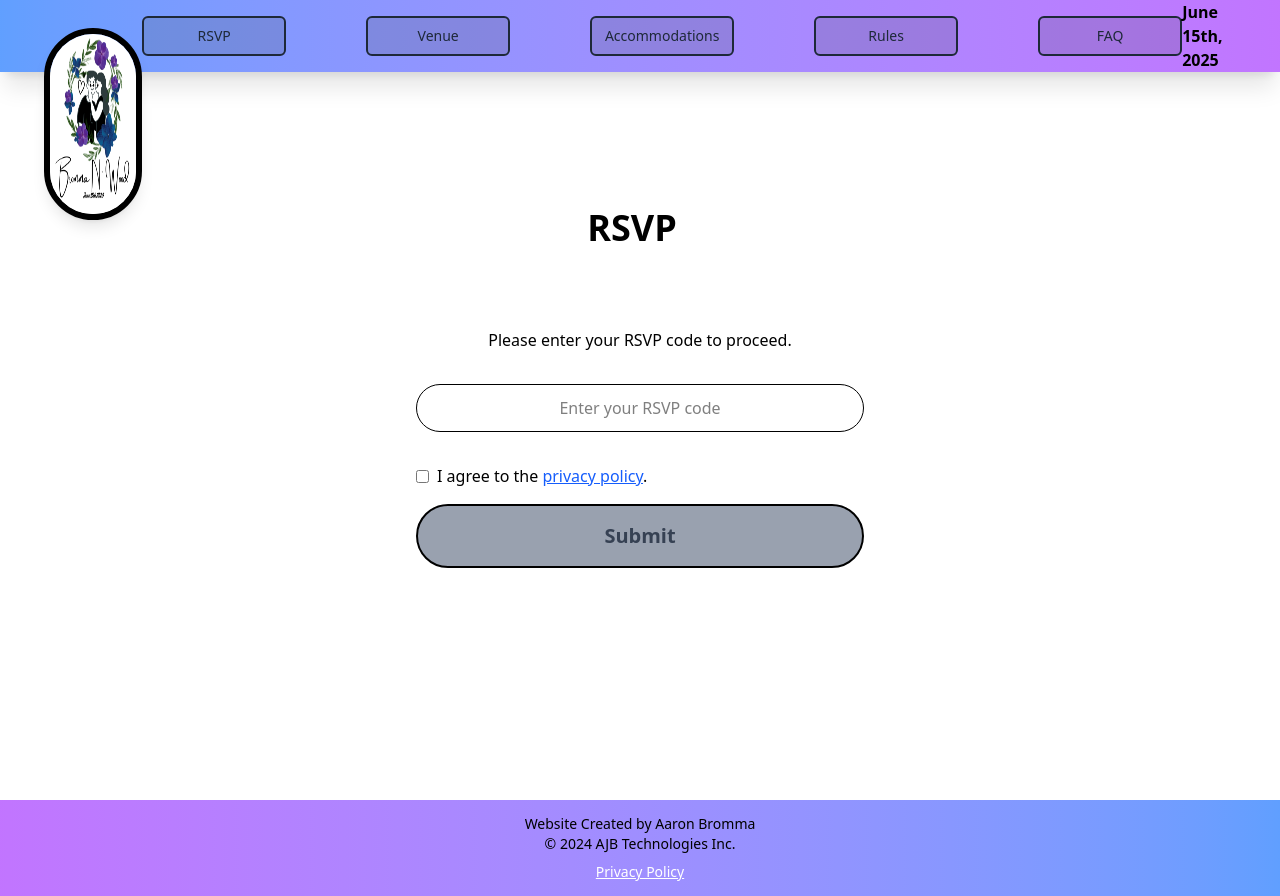
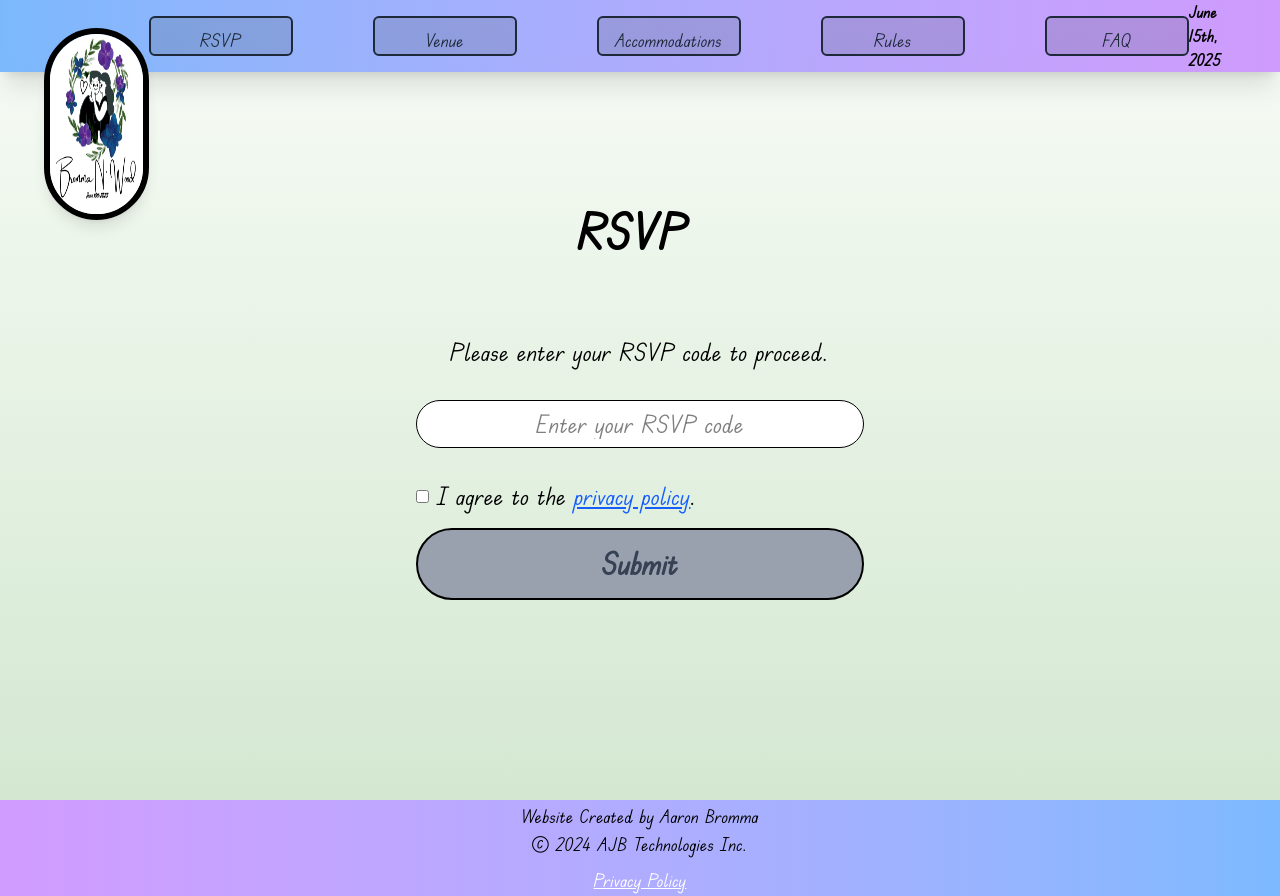
Before and after one commit to bioresestance/BrommaWoodWeddingWebsite, a React (Vite) app in the folder Client/: page /rsvp in a window 1280 px wide. Built offline with nearby package versions, Linux system fonts and the light colour scheme; no server answers.

Commit message:
Lots of visual changes. Changed the default background and font

```diff
--- a/Client/src/App.css
+++ b/Client/src/App.css
@@ -5,6 +5,18 @@
     src: url('/fonts/LovelyHome.ttf') format('truetype');
     font-weight: normal;
     font-style: normal;
+}
+
+@font-face {
+    font-family: 'EduTASBeginner';
+    src: url('/fonts/EduTASBeginner.ttf');
+    font-style: normal;
+    font-weight: normal;
+}
+
+/* Set EduTSASBeginner as the default font */
+body {
+    font-family: 'EduTASBeginner';
 }
 
 .title {
@@ -31,5 +43,5 @@
     left: 0;
     -webkit-filter: grayscale(0%);
     filter: grayscale(50%);
-    z-index: -1;
+    z-index: 0;
 }
--- a/Client/src/App.tsx
+++ b/Client/src/App.tsx
@@ -7,12 +7,16 @@ import AuthProvider from "./components/authProvider";
 function App() {
   return (
     <AuthProvider>
-      <div className="flex flex-col min-h-screen">
-        <Header />
-        <div className="flex-grow">
+      <div className="flex flex-col min-h-screen text-2xl">
+        <div className="bg-white bg-opacity-80">
+          <Header />
+        </div>
+        <div className="flex-grow bg-gradient-to-b from-[#f8fcf7] to-[#d4e8d1]">
           <Outlet />
         </div>
-        <Footer />
+        <div className="bg-white bg-opacity-80">
+          <Footer />
+        </div>
       </div>
     </AuthProvider>
   );
--- a/Client/src/components/countdownTimer.tsx
+++ b/Client/src/components/countdownTimer.tsx
@@ -27,7 +27,7 @@ const DateTimeDisplay = ({ value, type }: DateTimeDisplayProps) => {
 
 const ShowCounter = ({ days, hours, minutes, seconds }: ShowCounterProps) => {
   return (
-    <div className="flex flex-row bg-purple-400/65 text-lg justify-center align-middle text-black font-bold rounded-full px-7 py-1 space-x-2">
+    <div className="flex flex-row bg-purple-400/65 text-2xl justify-center align-middle text-black font-bold rounded-full px-7 py-1 space-x-2">
       <DateTimeDisplay value={days} type={"Days"} />
       <p>:</p>
       <DateTimeDisplay value={hours} type={"Hours"} />
--- a/Client/src/components/footer.tsx
+++ b/Client/src/components/footer.tsx
@@ -3,7 +3,7 @@ import { Link } from "react-router-dom";
 
 const Footer: React.FC = () => {
   return (
-    <footer className="bg-gradient-to-r from-purple-500/75 to-blue-500/75 w-full text-sm md:text-md">
+    <footer className="bg-gradient-to-r from-purple-400/75 to-blue-400/75 w-full text-lg md:text-md">
       <div className="flex flex-col justify-center items-center h-24 p-4 md:rounded-t-3xl z-10">
         <p className="text-center">Website Created by Aaron Bromma</p>
         <p className="text-center">
--- a/Client/src/components/header.tsx
+++ b/Client/src/components/header.tsx
@@ -11,7 +11,7 @@ const Header: React.FC = () => {
   };
 
   return (
-    <header className="bg-gradient-to-r from-blue-500/75 to-purple-500/75 md:fixed w-full z-10 md:shadow-xl">
+    <header className="bg-gradient-to-r from-blue-400/75 to-purple-400/75 md:fixed w-full z-10 md:shadow-xl">
       <div className="container mx-auto flex items-center justify-between p-3 md:m-1 md:px-10 h-16  rounded-b-3xl max-w-full">
         <div className="flex justify-start items-center lg:mb-[-175px]">
           <Link to="/">
@@ -26,38 +26,38 @@ const Header: React.FC = () => {
         <nav className="hidden md:flex justify-center space-x-4 md:space-x-20">
           <Link
             to="/rsvp"
-            className="text-gray-800 hover:bg-indigo-500 hover:text-white px-2 py-2 rounded-md text-sm font-medium border border-2 bg-gray-600/20 w-20 md:w-36 h-8 md:h-10 text-center"
+            className="text-gray-800 hover:bg-indigo-500 hover:text-white px-2 py-2 rounded-md text-lg font-medium border-2 bg-gray-600/20 w-20 md:w-36 h-8 md:h-10 text-center"
           >
             RSVP
           </Link>
           <Link
             to="/venue"
-            className="text-gray-800 hover:bg-indigo-500 hover:text-white px-2 py-2 rounded-md text-sm font-medium border border-2 bg-gray-600/20 w-20 md:w-36 h-8 md:h-10 text-center"
+            className="text-gray-800 hover:bg-indigo-500 hover:text-white px-2 py-2 rounded-md text-lg font-medium border-2 bg-gray-600/20 w-20 md:w-36 h-8 md:h-10 text-center"
           >
             Venue
           </Link>
           <Link
             to="/hotels"
-            className="text-gray-800 hover:bg-indigo-500 hover:text-white px-2 py-2 rounded-md text-sm font-medium border border-2 bg-gray-600/20 w-20 md:w-36 h-8 md:h-10 text-center"
+            className="text-gray-800 hover:bg-indigo-500 hover:text-white px-2 py-2 rounded-md text-lg font-medium border-2 bg-gray-600/20 w-20 md:w-36 h-8 md:h-10 text-center"
           >
             Accommodations
           </Link>
           <Link
             to="/rules"
-            className="text-gray-800 hover:bg-indigo-500 hover:text-white px-2 py-2 rounded-md text-sm font-medium border border-2 bg-gray-600/20 w-20 md:w-36 h-8 md:h-10 text-center"
+            className="text-gray-800 hover:bg-indigo-500 hover:text-white px-2 py-2 rounded-md text-lg font-medium border-2 bg-gray-600/20 w-20 md:w-36 h-8 md:h-10 text-center"
           >
             Rules
           </Link>
           <Link
             to="/faq"
-            className="text-gray-800 hover:bg-indigo-500 hover:text-white px-2 py-2 rounded-md text-sm font-medium border border-2 bg-gray-600/20 w-20 md:w-36 h-8 md:h-10 text-center"
+            className="text-gray-800 hover:bg-indigo-500 hover:text-white px-2 py-2 rounded-md text-lg font-medium  border-2 bg-gray-600/20 w-20 md:w-36 h-8 md:h-10 text-center"
           >
             FAQ
           </Link>
         </nav>
 
         <div className="flex justify-end items-center space-x-4 md:space-x-20 font-bold">
-          <p className="text-sm md:text-base">June 15th, 2025</p>
+          <p className="text-4xl md:text-base">June 15th, 2025</p>
           {user && (
             <Link to="/">
               <button
@@ -98,35 +98,35 @@ const Header: React.FC = () => {
           <nav className="flex flex-col items-center space-y-2 py-2">
             <Link
               to="/rsvp"
-              className="text-gray-800 hover:bg-indigo-500 hover:text-white px-2 py-2 rounded-md text-sm font-medium border border-2 bg-gray-600/20 w-36 h-10 text-center"
+              className="text-gray-800 hover:bg-indigo-500 hover:text-white px-2 py-2 rounded-md text-lg font-medium border-2 bg-gray-600/20 w-36 h-10 text-center"
               onClick={toggleMenu}
             >
               RSVP
             </Link>
             <Link
               to="/venue"
-              className="text-gray-800 hover:bg-indigo-500 hover:text-white px-2 py-2 rounded-md text-sm font-medium border border-2 bg-gray-600/20 w-36 h-10 text-center"
+              className="text-gray-800 hover:bg-indigo-500 hover:text-white px-2 py-2 rounded-md text-lg font-medium border-2 bg-gray-600/20 w-36 h-10 text-center"
               onClick={toggleMenu}
             >
               Venue
             </Link>
             <Link
               to="/hotels"
-              className="text-gray-800 hover:bg-indigo-500 hover:text-white px-2 py-2 rounded-md text-sm font-medium border border-2 bg-gray-600/20 w-36 h-10 text-center"
+              className="text-gray-800 hover:bg-indigo-500 hover:text-white px-2 py-2 rounded-md text-lg font-medium border-2 bg-gray-600/20 w-36 h-10 text-center"
               onClick={toggleMenu}
             >
               Accommodations
             </Link>
             <Link
               to="/rules"
-              className="text-gray-800 hover:bg-indigo-500 hover:text-white px-2 py-2 rounded-md text-sm font-medium border border-2 bg-gray-600/20 w-36 h-10 text-center"
+              className="text-gray-800 hover:bg-indigo-500 hover:text-white px-2 py-2 rounded-md text-lg font-medium border-2 bg-gray-600/20 w-36 h-10 text-center"
               onClick={toggleMenu}
             >
               Rules
             </Link>
             <Link
               to="/faq"
-              className="text-gray-800 hover:bg-indigo-500 hover:text-white px-2 py-2 rounded-md text-sm font-medium border border-2 bg-gray-600/20 w-36 h-10 text-center"
+              className="text-gray-800 hover:bg-indigo-500 hover:text-white px-2 py-2 rounded-md text-lg font-medium border-2 bg-gray-600/20 w-36 h-10 text-center"
               onClick={toggleMenu}
             >
               FAQ
--- a/Client/src/pages/Hotels.tsx
+++ b/Client/src/pages/Hotels.tsx
@@ -3,7 +3,7 @@ import React, { FC } from 'react';
 const HotelsPage: React.FC = () => {
     return (
         <div className="flex flex-col items-center w-full min-h-screen text-black pt-[15vh] pb-20">
-            <div className="p-6 max-w-4xl mx-auto text-gray-800 font-sans">
+            <div className="p-6 max-w-4xl mx-auto text-gray-800">
                 <h1 className="text-3xl font-bold mb-4">Recommendations for Hotels</h1>
                 <p className="mb-4">
                     This is a list of accommodations near the wedding venues. While we've chosen these for their convenience, you are not required to stay at any of them. We encourage you to explore other options, compare prices, and find the best deal that fits your needs.
--- a/Client/src/pages/rsvp.tsx
+++ b/Client/src/pages/rsvp.tsx
@@ -61,7 +61,7 @@ const RSVPPage: React.FC = () => {
 
   return (
     <div className="flex flex-col items-center w-full min-h-screen text-white pt-[20vh] px-4 md:px-0">
-      <p className="text-2xl md:text-4xl font-bold text-black p-6 md:p-12 pr-8 md:pr-16 bg-white">
+      <p className="text-2xl md:text-5xl font-bold text-black p-6 md:p-12 pr-8 md:pr-16">
         RSVP
       </p>
       <p className="text-center text-black mt-4 md:mt-8">
@@ -72,7 +72,7 @@ const RSVPPage: React.FC = () => {
         className="w-full max-w-md mt-8"
       >
         <input
-          className="w-full h-12 rounded-full border border-black text-center text-black mb-4"
+          className="w-full h-12 rounded-full border border-black text-center text-black mb-4 bg-white"
           type="text"
           placeholder="Enter your RSVP code"
           {...register("rsvp_code")}
@@ -103,11 +103,10 @@ const RSVPPage: React.FC = () => {
           </p>
         )}
         <button
-          className={`w-full text-xl border-2 rounded-full border-black font-bold py-4 px-8 ${
-            agreeToPrivacyPolicy
-              ? "bg-blue-600/75 hover:bg-blue-800 text-white/90 hover:text-white"
-              : "bg-gray-400 text-gray-700 cursor-not-allowed"
-          }`}
+          className={`w-full text-3xl border-2 rounded-full border-black font-bold py-4 px-8 ${agreeToPrivacyPolicy
+            ? "bg-blue-600/75 hover:bg-blue-800 text-white/90 hover:text-white"
+            : "bg-gray-400 text-gray-700 cursor-not-allowed"
+            }`}
           type="submit"
           disabled={!agreeToPrivacyPolicy}
         >
```
Also changed, not shown: Client/src/pages/PrivacyPolicy.tsx (+9 -9 lines), Client/src/pages/RulesPage.tsx (+4 -4 lines), Client/src/pages/Venue.tsx (+4 -4 lines), Client/src/pages/home.tsx (+7 -5 lines), Client/public/fonts/EduTASBeginner.ttf (added).
